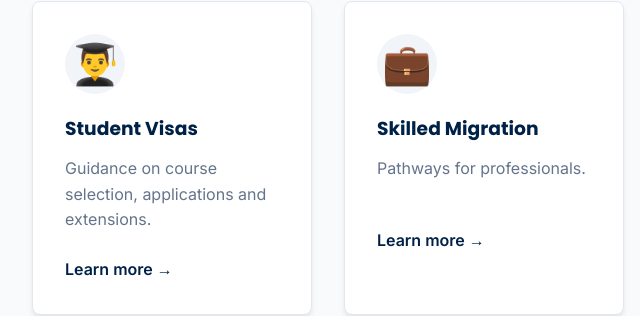
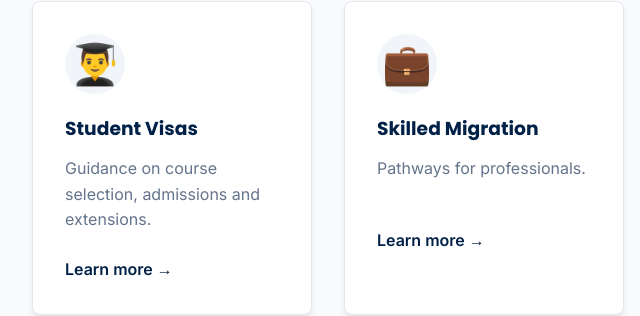
Before and after one commit to wishforwings24/raj-immigration, a website built with Vite: page index.html in a window 1280 px wide. Shown: the part 1972-2288 px from the top of the page, 0-640 px from the left. Built offline with nearby package versions, Linux system fonts and the light colour scheme.

Commit message:
Update student visa text: applications -> admissions

```diff
--- a/index.html
+++ b/index.html
@@ -149,7 +149,7 @@
           <div class="service-card">
             <div class="service-icon">👨‍🎓</div>
             <h3>Student Visas</h3>
-            <p>Guidance on course selection, applications and extensions.</p>
+            <p>Guidance on course selection, admissions and extensions.</p>
             <a href="#contact" class="read-more">Learn more &rarr;</a>
           </div>
           <div class="service-card">
```
